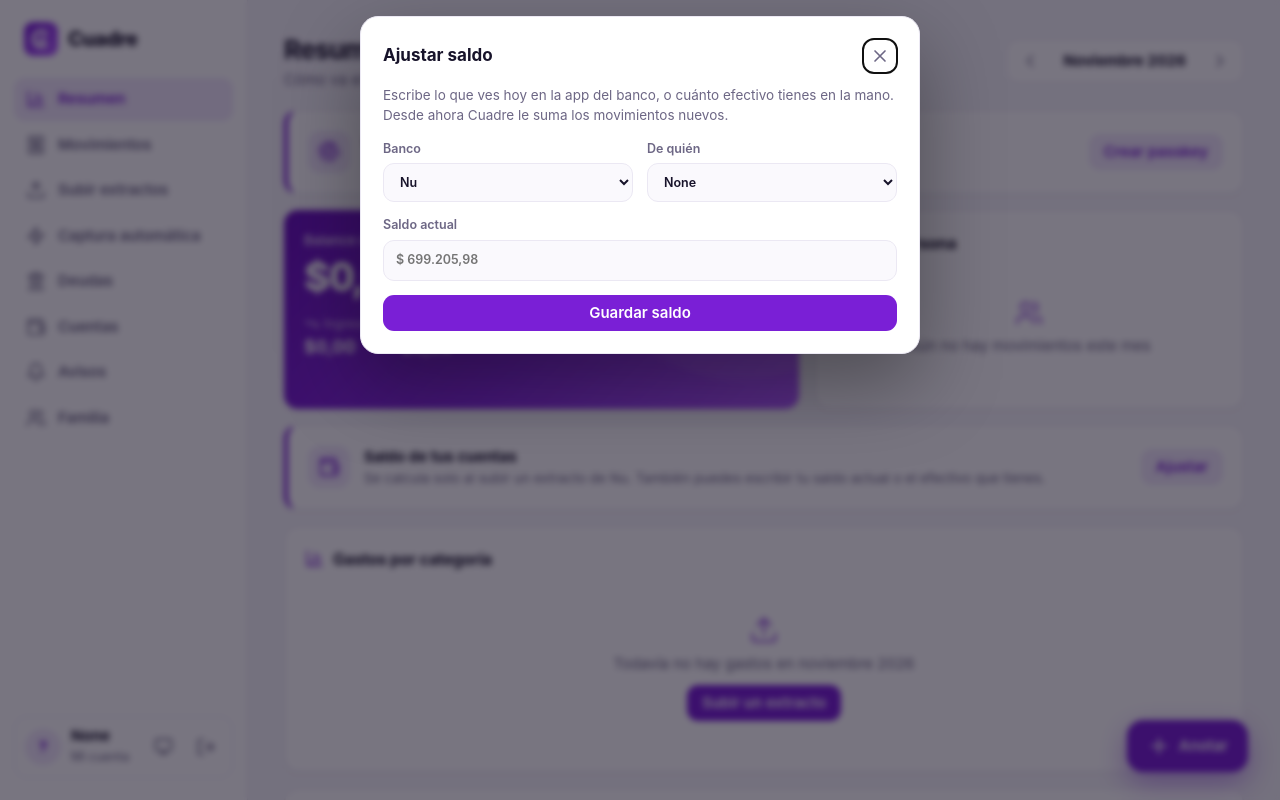
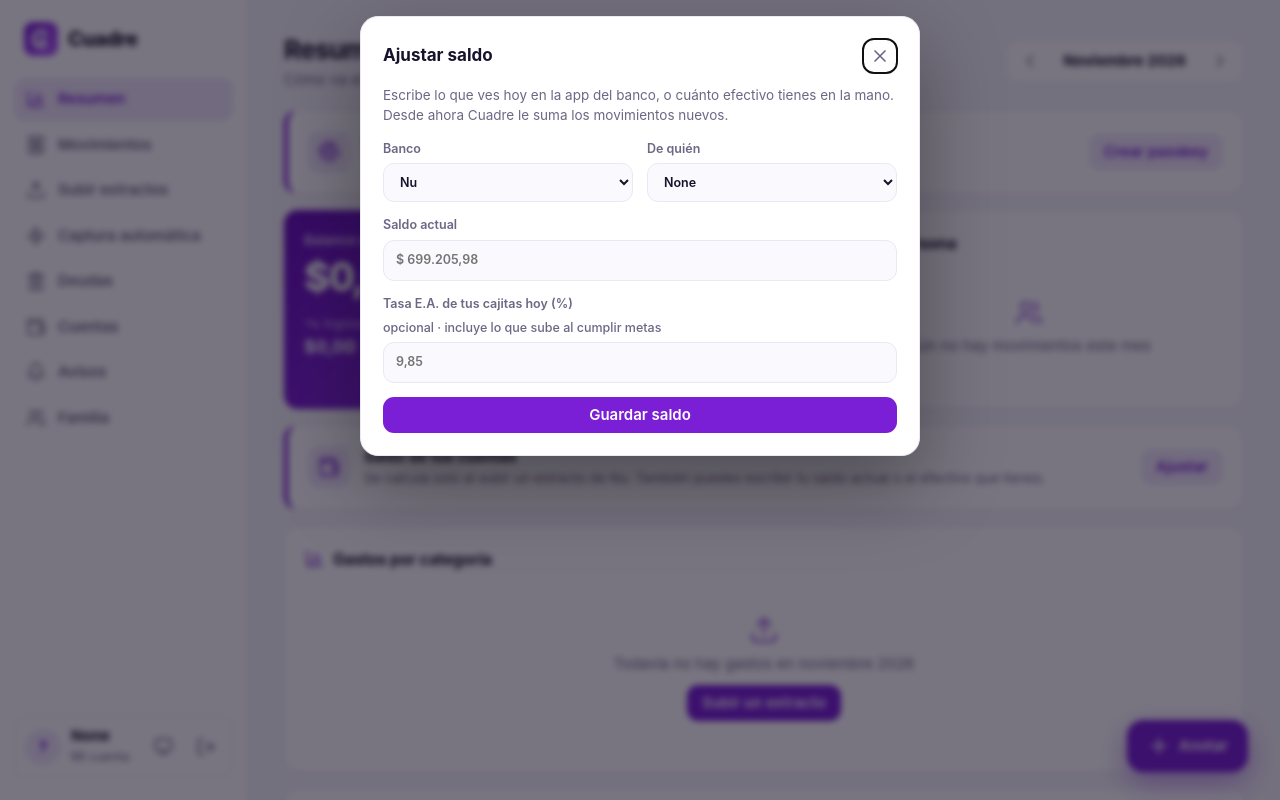
Before and after one commit to ingenieroedward/cuadre, a FastAPI app: page / in a window 1280 px wide, after a click on "Ajustar". Run offline with FastAPI, Linux system fonts and the light colour scheme; the visitor is signed in with stand-in values (Sample User, id 1); data comes from the database, SQL or seed files in the repository; data that the repository does not hold is empty; parts of the project's set-up code (start-up, migrations or seed data) failed here and were passed over.

Commit message:
Cajitas de Nu: lectura del rendimiento del extracto, tasa actual editable y estimado mensual; rendimientos como ingreso
Co-Authored-By: Claude Sonnet 5.5 <noreply@anthropic.com>
Claude-Session: https://claude.ai/code/session_01BSQtF1y76BJEmi2T6GP2S8

```diff
--- a/lector.py
+++ b/lector.py
@@ -151,6 +151,12 @@ def _dinero(rx, texto):
     return a_numero(m[1]) if m else None
 
 
+def _bolsillo(etiqueta, todo):
+    """'Dinero en tus cajitas $1.157.268,28  Rendimientos | 9,35% Efectivo Anual  +$2.988,33' -> saldo, tasa E.A. y rendimiento."""
+    m = re.search(etiqueta + r"\s*\$([\d.]+,\d{2})\s*Rendimientos?\s*\|?\s*([\d.,]+)\s*%\s*Efectivo Anual\s*\+?\$([\d.]+,\d{2})", todo, re.I | re.S)
+    return {"saldo": a_numero(m[1]), "ea": a_numero(m[2]), "rend": a_numero(m[3])} if m else None
+
+
 def info_cuenta(todo):
     """Totales y saldos que Nu imprime en el resumen del extracto."""
     entro = _dinero(r"Lo que entr[oó] a tu cuenta\s*\+?\$([\d.]+,\d{2})", todo)
@@ -162,7 +168,9 @@ def info_cuenta(todo):
     return {"entro": entro, "salio": salio, "cierre": cierre,
             "inicio": _dinero(r"Tu dinero al inicio del mes\s*\$([\d.]+,\d{2})", todo),
             "final": _dinero(r"Tu dinero a final del mes\s*\$([\d.]+,\d{2})", todo),
-            "gmf": _dinero(r"Impuesto del 4x1000\s*\$([\d.]+,\d{2})", todo)}
+            "gmf": _dinero(r"Impuesto del 4x1000\s*\$([\d.]+,\d{2})", todo),
+            "rend_total": _dinero(r"Rendimiento total de tu cuenta\s*\+?\$([\d.]+,\d{2})", todo),
+            "cajitas": _bolsillo(r"Dinero en tus cajitas", todo), "cuenta_nu": _bolsillo(r"Dinero en tu Cuenta Nu", todo)}
 
 
 def info_tarjeta(todo):
--- a/main.py
+++ b/main.py
@@ -151,6 +151,9 @@ def init():
         mov_id INTEGER, nota TEXT);
     CREATE TABLE IF NOT EXISTS cuentas(id INTEGER PRIMARY KEY, user_id INTEGER, nombre TEXT, entidad TEXT, tipo TEXT DEFAULT 'ahorros',
         exenta INTEGER DEFAULT 0, ultimos4 TEXT, activa INTEGER DEFAULT 1, UNIQUE(user_id,nombre));
+    CREATE TABLE IF NOT EXISTS cajitas(id INTEGER PRIMARY KEY, user_id INTEGER, banco TEXT, fecha TEXT, saldo_cajitas REAL, ea_cajitas REAL,
+        rend_cajitas REAL, saldo_cuenta REAL, ea_cuenta REAL, rend_cuenta REAL, UNIQUE(user_id,banco,fecha));
+    CREATE TABLE IF NOT EXISTS rend_cfg(user_id INTEGER, banco TEXT, ea_actual REAL, PRIMARY KEY(user_id,banco));
     CREATE TABLE IF NOT EXISTS passkeys(id INTEGER PRIMARY KEY, user_id INTEGER, credential_id TEXT UNIQUE, public_key TEXT,
         sign_count INTEGER DEFAULT 0, nombre TEXT, creado TEXT);
     """)
@@ -543,6 +546,19 @@ async def subir(request: Request, bg: BackgroundTasks, archivos: list[UploadFile
             notas.append(("warn", f"Pago mínimo {avisos.cop(info['pago_minimo'] or 0)}, vence el {info['fecha_limite']}. Te avisaremos antes."))
         if info and info.get("final") is not None and info.get("cierre"):
             saldos.guardar(c, persona, banco, info["cierre"], info["final"], saldos.CORTE_EXTRACTO, "extracto")
+            saldos.guardar_cajitas(c, persona, banco, info["cierre"], info)
+            if info.get("rend_total"):        # los rendimientos no vienen como líneas del extracto: se registran como ingreso del mes
+                hr = hashlib.sha256(f"rend|{persona}|{banco}|{info['cierre']}|{info['rend_total']}".encode()).hexdigest()
+                try:
+                    c.execute("""INSERT INTO movs(user_id,banco,fecha,descripcion,monto,categoria,origen,hash,archivo,estado,fuente)
+                        VALUES(?,?,?,?,?,?,?,?,?,'confirmado','extracto')""", (persona, banco, info["cierre"], f"Rendimientos {banco}",
+                                                                         info["rend_total"], "Ingresos", "cuenta", hr, f.filename))
+                    notas.append(("ok", f"Rendimientos del mes: {avisos.cop(info['rend_total'])}."))
+                except sqlite3.IntegrityError:
+                    pass
+            if info.get("cajitas"):
+                cj = info["cajitas"]
+                notas.append(("ok", f"Cajitas: {avisos.cop(cj['saldo'])} al {info['cierre'][8:]}/{info['cierre'][5:7]}, rendimiento {('%.2f' % cj['ea']).replace('.', ',')}% E.A."))
             notas.append(("ok", f"Saldo al {info['cierre'][8:]}/{info['cierre'][5:7]}: {avisos.cop(info['final'])}."))
         if info and "entro" in info:
             ent = sum(x["monto"] for x in movs if x["monto"] > 0)
@@ -955,13 +971,24 @@ def descartar_captura(request: Request, cid: int):
 
 # ---------- Saldos ----------
 @app.post("/saldos/ajustar")
-def ajustar_saldo(request: Request, banco: str = Form(...), persona: int = Form(...), valor: str = Form(...)):
+def ajustar_saldo(request: Request, banco: str = Form(...), persona: int = Form(...), valor: str = Form(""), ea_cajitas: str = Form("")):
     user(request)
+    c = db()
+    if ea_cajitas.strip():
+        try:
+            ea = captura.numero_es(ea_cajitas.replace("%", ""))
+        except ValueError:
+            c.close()
+            return volver(request, "/", err="Escribe la tasa en números, por ejemplo 9,85")
+        c.execute("INSERT OR REPLACE INTO rend_cfg(user_id,banco,ea_actual) VALUES(?,?,?)", (persona, banco, ea))
+        if not valor.strip():
+            c.commit(); c.close()
+            return volver(request, "/", msg=f"Tasa de tus cajitas en {banco}: {('%.2f' % ea).replace('.', ',')}% E.A.")
     try:
         v = captura.numero_es(valor)
     except ValueError:
+        c.close()
         return volver(request, "/", err="Escribe el saldo en números")
-    c = db()
     corte = c.execute("SELECT COALESCE(MAX(id),0) m FROM movs").fetchone()["m"]
     saldos.guardar(c, persona, banco, avisos.ahora().date().isoformat(), v, corte, "manual")
     c.commit(); c.close()
--- a/templates/base.html
+++ b/templates/base.html
@@ -5,7 +5,7 @@
 <meta name="theme-color" content="#7a1fd6"><link rel="manifest" href="/manifest.webmanifest">
 <link rel="icon" type="image/svg+xml" href="/static/favicon.svg"><link rel="icon" type="image/png" href="/static/icon-192.png"><link rel="apple-touch-icon" href="/static/apple-touch-icon.png">
 <meta name="apple-mobile-web-app-capable" content="yes"><meta name="mobile-web-app-capable" content="yes">
-<script src="/static/theme.js"></script><link rel="stylesheet" href="/static/style.css?v=31"></head><body class="{{'app' if u}}">
+<script src="/static/theme.js"></script><link rel="stylesheet" href="/static/style.css?v=32"></head><body class="{{'app' if u}}">
 {% if u %}{% set p=request.url.path %}
 <aside class="side"><a class="logo" href="/"><i>{{marca(22)}}</i>Cuadre</a>
 <nav><a href="/" class="{{'on' if p=='/'}}">{{ico('chart')}}Resumen</a>
--- a/templates/dashboard.html
+++ b/templates/dashboard.html
@@ -17,14 +17,17 @@
 <div style="display:flex;align-items:baseline;gap:10px;flex-wrap:wrap;margin-bottom:6px"><span class="b" style="font-size:28px;letter-spacing:-1px">{{saldo_total|cop}}</span><span class="sub">estimado hoy</span></div>
 {% for s in saldos %}<div class="li"><span class="av">{{s.nombre|inicial}}</span><div class="t"><b>{{s.banco}}{% if s.banco!='Efectivo' %} · {{s.nombre}}{% else %} · {{s.nombre}}{% endif %}</b>
 <small>{{'Extracto' if s.fuente=='extracto' else 'Ajuste manual'}} del {{s.fecha[8:]}}/{{s.fecha[5:7]}}: {{s.base|cop}}{% if s.n %} · {{'+' if s.delta>=0}}{{s.delta|cop}} en {{s.n}} movimiento(s){% if s.pend %} ({{s.pend}} pendiente(s)){% endif %}{% endif %}</small></div>
-<div class="n b">{{s.estimado|cop}}</div></div>{% endfor %}
+<div class="n b">{{s.estimado|cop}}</div></div>
+{% if s.cajitas %}{% set cj=s.cajitas %}<div class="li" style="padding:6px 0 10px 44px;border-top:0"><div class="t"><small style="white-space:normal">{{ico('target',13)}} En cajitas ≈ <b style="color:var(--tx)">{{cj.saldo|cop}}</b> · rinden <b style="color:var(--ok)">{{('%.2f'|format(cj.ea)).replace('.',',')}}% E.A.</b>
+{% if cj.extra|abs > 0.001 %}(extracto {{('%.2f'|format(cj.ea_extracto)).replace('.',',')}}% {{'+' if cj.extra>0}}{{('%.2f'|format(cj.extra)).replace('.',',')}} pts){% endif %} · ≈ <b style="color:var(--tx)">{{cj.rend_mes|cop}}</b> al mes</small></div></div>{% endif %}{% endfor %}
 <p class="sub" style="margin-top:8px">Es una estimación: no incluye los rendimientos diarios ni movimientos que aún no hayas capturado. Si no coincide con tu app, usa Ajustar.</p></div>
 {% else %}<div class="card alert p"><div class="ic">{{ico('wallet',22)}}</div><div class="t"><b>Saldo de tus cuentas</b><div class="sub">Se calcula solo al subir un extracto de Nu. También puedes escribir tu saldo actual o el efectivo que tienes.</div></div><button class="soft" type="button" onclick="dsaldo.showModal()">Ajustar</button></div>{% endif %}
 <dialog id="dsaldo"><div style="display:flex;justify-content:space-between;align-items:center;margin-bottom:12px"><h2 style="font-size:17px">Ajustar saldo</h2><button class="ghost" type="button" onclick="dsaldo.close()" aria-label="Cerrar">{{ico('x',20)}}</button></div>
 <form class="frm" method="post" action="/saldos/ajustar"><p class="sub">Escribe lo que ves hoy en la app del banco, o cuánto efectivo tienes en la mano. Desde ahora Cuadre le suma los movimientos nuevos.</p>
 <div class="frm row2"><label class="f">Banco<select name="banco">{% for x in medios %}<option {{'selected' if x=='Nu'}}>{{x}}</option>{% endfor %}</select></label>
 <label class="f">De quién<select name="persona">{% for x in usuarios %}<option value="{{x.id}}" {{'selected' if x.id==u.id}}>{{x.nombre}}</option>{% endfor %}</select></label></div>
-<label class="f">Saldo actual<input name="valor" inputmode="decimal" placeholder="$ 699.205,98" required autocomplete="off"></label>
+<label class="f">Saldo actual<input name="valor" inputmode="decimal" placeholder="$ 699.205,98" autocomplete="off"></label>
+<label class="f">Tasa E.A. de tus cajitas hoy (%) <span style="font-weight:500">opcional · incluye lo que sube al cumplir metas</span><input name="ea_cajitas" inputmode="decimal" placeholder="9,85" autocomplete="off"></label>
 <button style="justify-content:center">Guardar saldo</button></form></dialog>
 {% if res_deudas and res_deudas.n %}<a class="card alert x" href="/deudas" style="color:inherit"><div class="ic">{{ico('bank',22)}}</div><div class="t"><b>Deudas: {{res_deudas.saldo|cop}}</b><div class="sub">{{res_deudas.n}} activa(s) · cuotas {{res_deudas.cuotas|cop}}/mes{% if res_deudas.proxima %} · próxima {{res_deudas.proxima.d.nombre}} el {{res_deudas.proxima.e.proxima.strftime('%d/%m')}}{% endif %}</div></div>{{ico('chevr',20)}}</a>{% endif %}
 {% if pres %}<div class="card"><div class="hd"><h2>{{ico('target',19)}}Presupuestos</h2><a href="/avisos" class="sub">Editar</a></div>
```
Also changed, not shown: saldos.py (+21 -1 lines).
